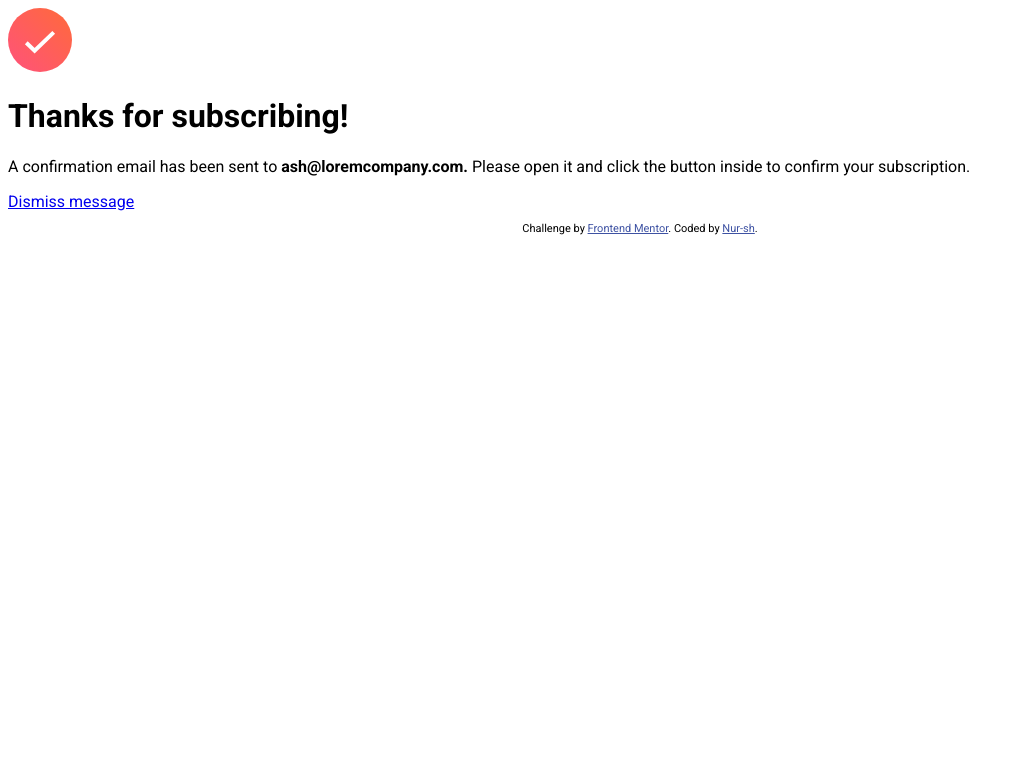
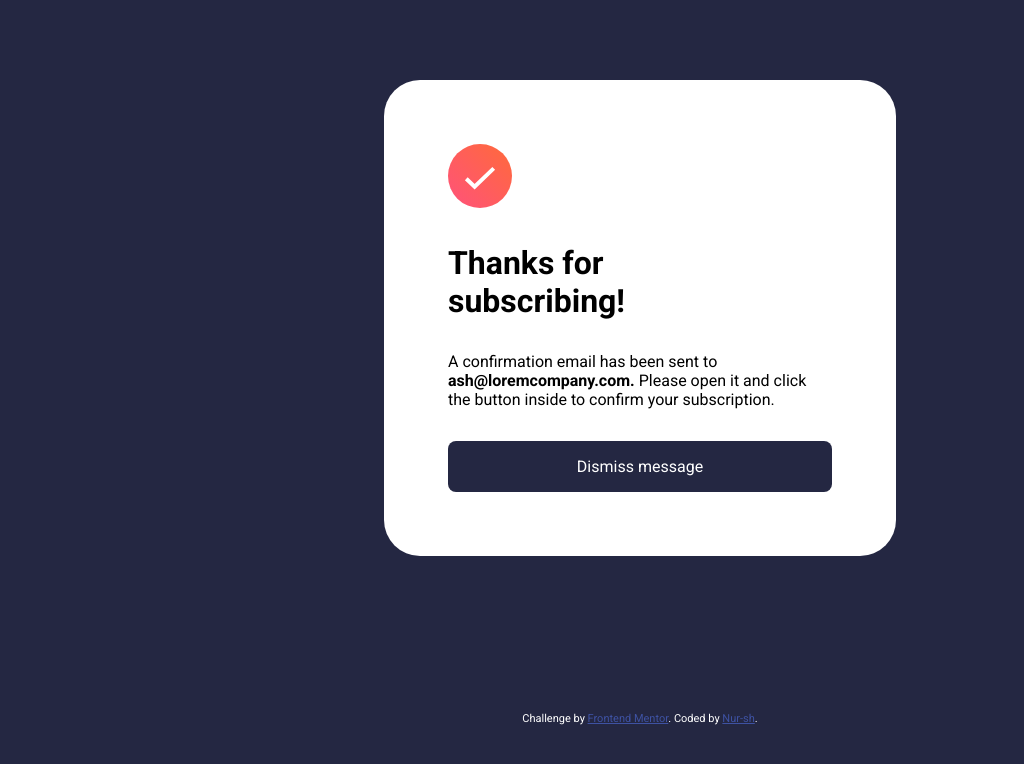
Before and after one commit to nursh/FM-NewsLetter-Signup, a plain HTML site: page success.html in a window 1280 px wide. Shown: the whole page, without its empty margins (0-1024 px from the left). Drawn offline with Linux system fonts and the light colour scheme.

Commit message:
add css for success page

```diff
--- a/style.css
+++ b/global.css
@@ -37,4 +37,10 @@ body {
   font-family: "Roboto", sans-serif;
   min-height: 100svh;
   min-height: 100vh;
+
+  display: grid;
+  place-items: center;
+  background-color: var(--clr-blue-800);
+  padding-inline: 0;
+  margin-inline: 0;
 }
--- /dev/null
+++ b/success.css
@@ -0,0 +1,34 @@
+@import url("./global.css");
+
+
+main {
+  max-width: 32rem;
+}
+
+.content {
+  background-color: var(--clr-white);
+  padding: var(--spacing-800);
+  border-radius: 2.25rem;
+}
+
+.content > *+* {
+  margin-block-start: var(--spacing-400);
+}
+
+.content a {
+  text-decoration: none;
+  background-color: var(--clr-blue-800);
+  color: var(--clr-white);
+  display: block;
+  border-radius: 0.5rem;
+  text-align: center;
+  padding-block: 1rem;
+}
+
+.content h1 {
+  max-inline-size: 15ch;
+}
+
+footer {
+  color: var(--clr-white);
+}
--- a/success.html
+++ b/success.html
@@ -7,7 +7,7 @@
     <link rel="preconnect" href="https://fonts.googleapis.com">
     <link rel="preconnect" href="https://fonts.gstatic.com" crossorigin>
     <link href="https://fonts.googleapis.com/css2?family=Roboto:ital,wght@0,100..900;1,100..900&display=swap" rel="stylesheet">
-    <link rel="stylesheet" href="style.css">
+    <link rel="stylesheet" href="success.css">
     <link
       rel="icon"
       type="image/png"
@@ -32,6 +32,7 @@
   </head>
   <body>
     <main>
+      <div class="content">
         <img src="./assets/images/icon-success.svg" alt="Success tick image">
         <h1>Thanks for subscribing!</h1>
         <p>
@@ -40,6 +41,7 @@
           inside to confirm your subscription.
         </p>
         <a href="/index.html"> Dismiss message</a>
+      </div>
     </main>
 
     <footer class="attribution">
```
Lines whose indentation alone changed are shown as unchanged.
